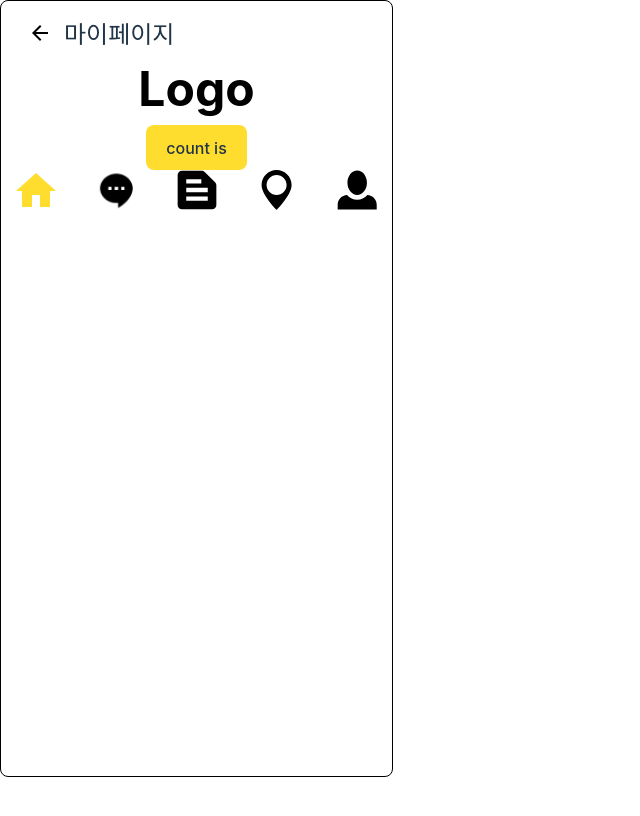
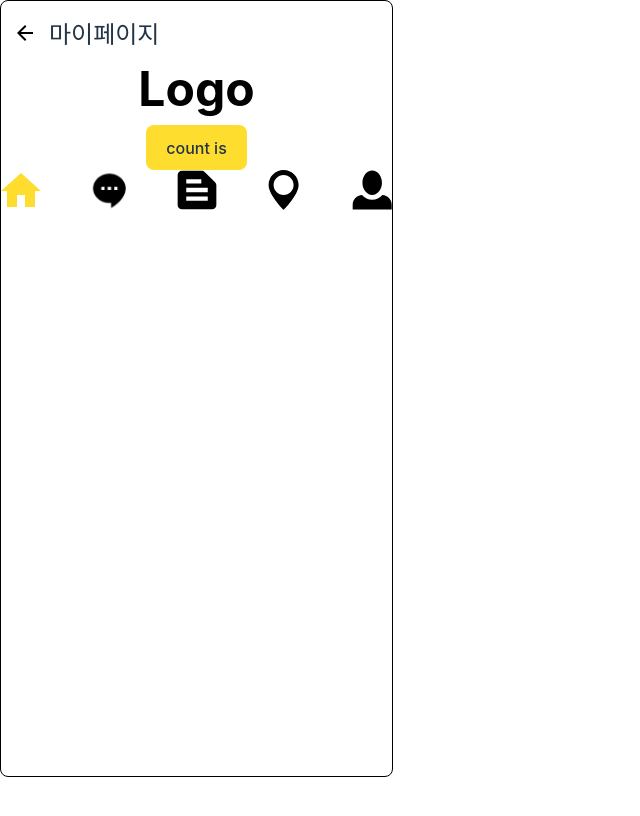
Before and after one commit to cho1n/PUDDY-sp-Frontend_restart, a React (Vite) app: page / in a window 1280 px wide. Shown: the top 816 px of the page, without its empty margins (0-640 px from the left). Built offline with nearby package versions, Linux system fonts and the light colour scheme.

Commit message:
style: body 기본 padding 삭제

```diff
--- a/src/index.css
+++ b/src/index.css
@@ -26,7 +26,6 @@ a:hover {
 }
 
 body {
-  padding: 0 15px 0 15px;
   display: flex;
   place-items: center;
   width: 393px;
```
